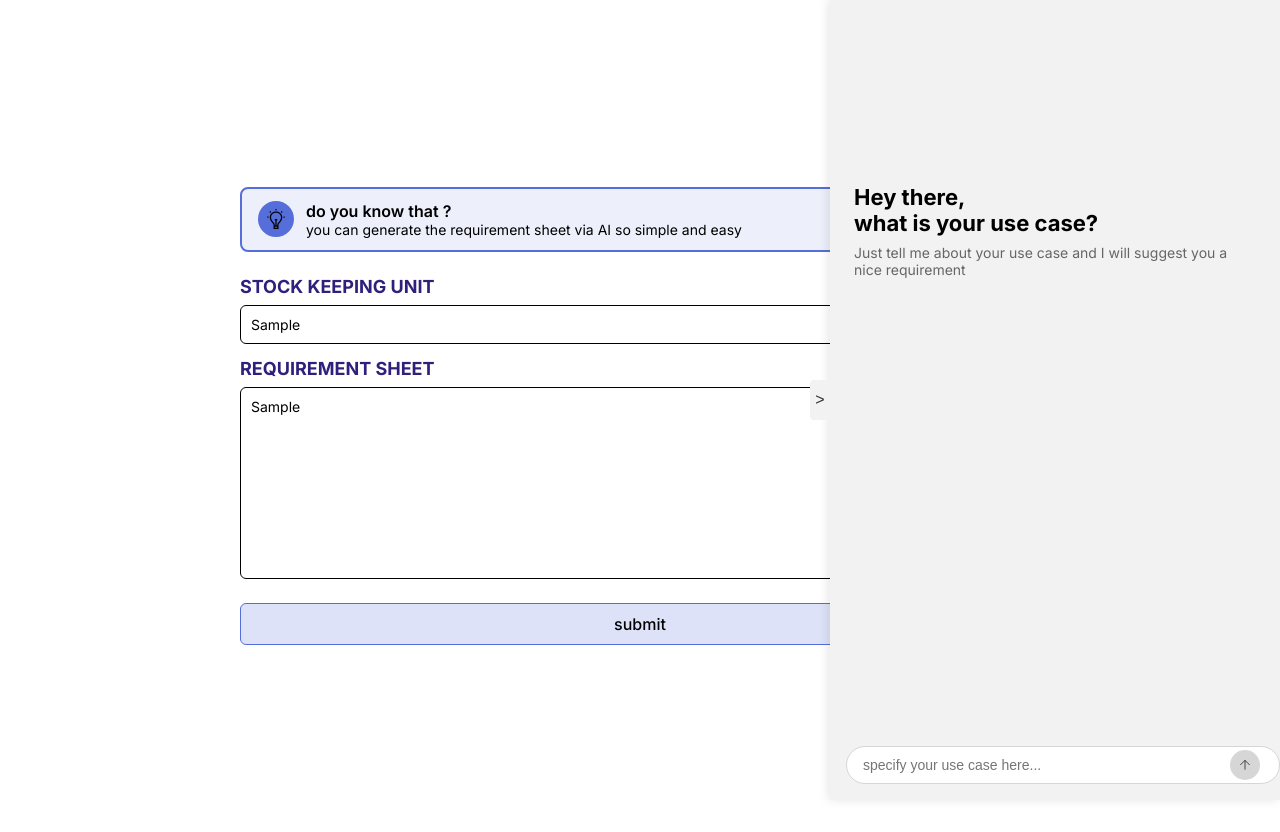
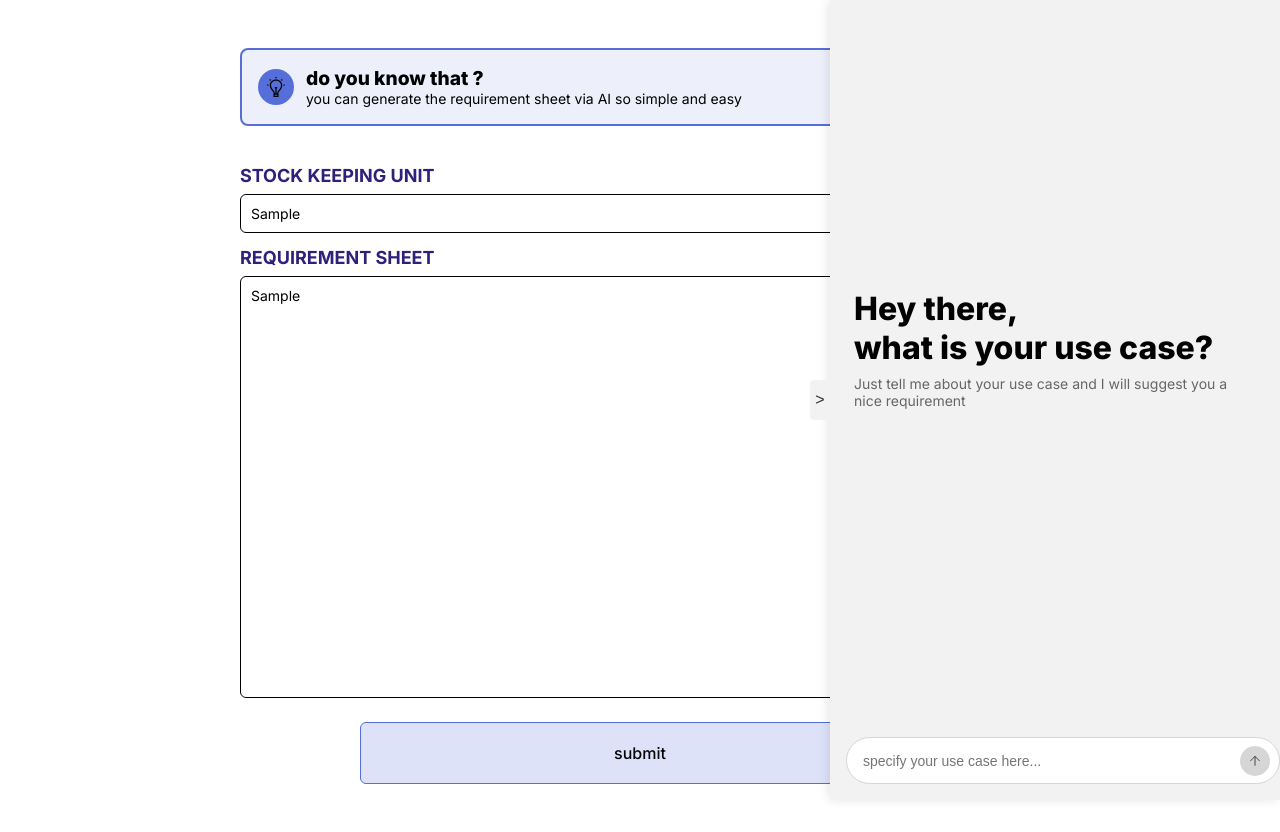
Before and after one commit to Yranshevare/Automate_Product_purchase, a React (Vite) app in the folder React_Frontend/: page /reqSheet in a window 1280 px wide. Both pictures are taken after typing "Sample", "Sample" into the empty fields and a click on the button "submit". Built offline with nearby package versions, Linux system fonts and the light colour scheme.

Commit message:
update file structure and css of frontend

```diff
--- a/React_Frontend/src/CSS/ReqSheet.css
+++ b/React_Frontend/src/CSS/ReqSheet.css
@@ -2,12 +2,11 @@
 
 /* Main Container */
 .req-sheet-container {
-  position: fixed;
+  /* position: fixed; */
   display: flex;
   justify-content: center;
-  align-items: center;
   flex-wrap: wrap;
-  min-height: 100vh;
+  height: 100%;
   font-family: Arial, sans-serif;
   width: 100%;
 }
@@ -15,12 +14,18 @@
 /* Main Content */
 .main-content-reqSheet {
   flex: 1;
+  height: 100%;
   padding: 20px;
   max-width: 800px;
   margin: 0 auto;
   transition: margin-right 0.3s ease;
 }
-
+.main-content-reqSheet form{
+  display: flex;
+  flex-direction: column;
+  align-items: center;
+  justify-content: center;
+}
 .main-content.with-sidebar {
   filter: blur(4px);
   z-index: -1;
@@ -37,7 +42,8 @@
   margin-bottom: 24px;
   width: 96%;
   cursor: pointer;
-  transition: transform 0.3s ease, opacity 0.3s ease
+  transition: transform 0.3s ease, opacity 0.3s ease;
+  height: 50px;
 }
 
 .info-banner.closing {
@@ -68,7 +74,8 @@
 
 .info-title {
   font-family: Inter;
-  font-weight: 600;
+  font-weight: 800;
+  font-size: larger;
   color: rgba(0, 0, 0, 1);
   margin: 0;
 }
@@ -92,10 +99,11 @@
 /* Form Sections */
 .form-section {
   margin-bottom: 20px;
+  width: 100%;
 }
 
 .form-section.closing{
-  transform: translateY(-20%);
+  transform: translateY(-15%);
   transition: transform 0.3s ease
 }
 
@@ -114,23 +122,25 @@
   border: 1px solid #000000;
   border-radius: 6px;
   font-size: 14px;
+  outline: none;
 }
 
 .requirement-textarea {
   font-family: Inter;
   width: 97%;
-  min-height: 170px;
+  min-height: 400px;
   padding: 10px;
   border: 1px solid #000000;
   border-radius: 6px;
   font-size: 14px;
   resize: vertical;
+  outline: none;
 }
 
 .submit-button {
   font-family: Inter;
-  width: 100%;
-  padding: 10px;
+  width: 70%;
+  padding: 20px;
   background-color: rgba(85, 110, 217, 0.2);
   border: 1px solid rgba(85,110,217,1);
   border-radius: 6px;
@@ -138,7 +148,7 @@
   font-weight: 500;
   font-size: 16px;
   cursor: pointer;
-  transition: background-color 0.2s, transform 0.3s ease;
+  transition: background-color 0.2s, transform 0.3s ease,scale 0.2s ease;
 }
 
 .submit-button.closing{
@@ -146,6 +156,7 @@
 }
 
 .submit-button:hover {
+  scale: 1.1;
   background-color: rgba(85, 110, 217, 0.3);
 }
 
@@ -195,17 +206,20 @@
 .sidebar-content {
   flex: 1;
   padding: 24px;
+  display: flex;
+  flex-direction: column;
+  justify-content: center;
 }
 
 /* Chat Initial View */
-.chat-initial {
+/* .chat-initial {
   margin-top: 160px;
-}
+} */
 
 .chat-title {
   font-family: Inter;
-  font-size: 22px;
-  font-weight: 700;
+  font-size: xx-large;
+  font-weight: 800;
   margin: 0;
   color: #000000;
 }
@@ -228,14 +242,16 @@
   width: 90%;
   padding: 10px 40px 10px 16px;
   border: 1px solid #d6d6d6;
-  border-radius: 20px;
+  border-radius: 50px;
   background-color: white;
   font-size: 14px;
+  height: 25px;
+  outline: none;
 }
 
 .arrow-up-button {
   position: absolute;
-  right: 20px;
+  right: 10px;
   top: 50%;
   transform: translateY(-50%);
   width: 30px;
@@ -247,6 +263,10 @@
   align-items: center;
   justify-content: center;
   cursor: pointer;
+  transition-duration: 0.3s;
+}
+.arrow-up-button:hover {
+  background-color: #797979;
 }
 
 .arrow-up-icon {
@@ -299,8 +319,10 @@
     width: 350px;
    }
    .chat-input-container{
-    top: -100px;
-    right: 10px
+    /* top: 00px; */
+    right: 10px;
+    width: 85%;
+
    }
    .chat-input{
     height: 50px;
--- /dev/null
+++ b/React_Frontend/src/Component/reqSheet/Chatbox.jsx
@@ -0,0 +1,75 @@
+import React, { useCallback, useState } from 'react'
+
+export default function ChatBox({isSidebarOpen,setSidebarOpen,handleInsert}) {
+    const [chatbot, setChatbot] = useState(false)
+    const [userInput, setUserInput] = useState("");
+
+
+    const toggleSidebar = () => {
+        setSidebarOpen(!isSidebarOpen);
+    };
+
+    const handleSendMessage = useCallback((e) => {
+        e.preventDefault();
+        setUserInput("");
+        setChatbot(true);
+    },[chatbot,userInput]);
+
+  return (
+    <>
+      {isSidebarOpen ? (
+        <div className={`sidebar-toggle open`} onClick={toggleSidebar}>
+          &gt;
+        </div>
+      ) : (
+        <div className={`sidebar-toggle`} onClick={toggleSidebar}>
+          &lt;
+        </div>
+      )}
+      {/* Sidebar */}
+      <div className={`sidebar ${isSidebarOpen ? "open" : ""}`}>
+        <div className="sidebar-content">
+        {!chatbot ? (
+            <div className="chat-initial">
+              <h1 className="chat-title">Hey there,</h1>
+              <h1 className="chat-title">what is your use case?</h1>
+              <p className="chat-description">
+                Just tell me about your use case and I will suggest you a nice requirement
+              </p>
+            </div>
+          ) : (
+            <div className="chatbot">
+              <p className="chat-paragraph">
+                Crafted passionately by our team, where boundless imagination fuels groundbreaking innovation, this
+                project is not just a design, but a revolution in the making! SayHello redefines the future of digital
+                interaction with seamless, intelligent conversations that elevate user experience to new heights. With
+                cutting-edge AI capabilities, SayHello ensures every interaction is insightful, responsive, and
+                engaging.
+              </p>
+              <button className="insert-button" onClick={handleInsert}>
+                insert
+              </button>
+            </div>
+
+          )}
+        </div>
+        <form className="chat-input-container" onSubmit={handleSendMessage}>
+          <input
+            type="text"
+            className="chat-input"
+            placeholder="specify your use case here..."
+            value={userInput}
+            onChange={(e) => setUserInput(e.target.value)}
+          />
+          <button type="submit" className="arrow-up-button">
+            <img
+              src="/arrow-up-icon.svg"
+              alt="Arrow Up Icon"
+              className="arrow-up-icon"
+            />
+          </button>
+        </form>
+      </div>
+    </>
+  )
+}
--- /dev/null
+++ b/React_Frontend/src/Component/reqSheet/Toast.jsx
@@ -0,0 +1,21 @@
+import React from 'react'
+
+export default function Toast({handleBannerClick,isBannerClosing,handleCloseBanner}) {
+
+  return (
+    <div className={`info-banner ${isBannerClosing ? "closing" : ""}`} onClick={handleBannerClick}>
+        <div className="info-icon-container">
+          <img src="/info-icon.svg" alt="Info Icon" className="info-icon" />
+        </div>
+        <div className="info-text">
+          <p className="info-title">do you know that ?</p>
+          <p className="info-description">
+            you can generate the requirement sheet via AI so simple and easy
+          </p>
+        </div>
+        <button className="close-button" onClick={handleCloseBanner}>
+          X
+        </button>
+    </div>
+  )
+}
--- a/React_Frontend/src/pages/ReqSheet.jsx
+++ b/React_Frontend/src/pages/ReqSheet.jsx
@@ -1,76 +1,50 @@
-"use client";
+import ChatBox from "../Component/reqSheet/Chatbox";
+import { useCallback, useState } from "react";
+import "../CSS/ReqSheet.css";
+import Toast from "../Component/reqSheet/Toast";
 
-import { useState } from "react";
-import "../CSS/ReqSheet.css";
 
 const ReqSheet = () => {
   const [isSidebarOpen, setSidebarOpen] = useState(false);
   const [skuValue, setSkuValue] = useState("");
   const [requirementText, setRequirementText] = useState("");
-  const [userInput, setUserInput] = useState("");
-  const [chatbot, setChatbot] = useState(false)
   const [isBannerClosing, setIsBannerClosing] = useState(false);
-  const [showInfoBanner, setShowInfoBanner] = useState(true);
+  // const [showInfoBanner, setShowInfoBanner] = useState(true);
 
-  const toggleSidebar = () => {
-    setSidebarOpen(!isSidebarOpen);
-  };
+  const handleBannerClick = useCallback(() => {
+    setIsBannerClosing(true);
+    setSidebarOpen(true);
+  },[isBannerClosing,isSidebarOpen]);
 
-  const handleSubmit = (e) => {
+
+  const handleCloseBanner = useCallback((e) => {
+    e.stopPropagation();
+    setIsBannerClosing(true);
+  },[isBannerClosing]);
+
+  const handleSubmit = useCallback((e) => {
     e.preventDefault();
     setSidebarOpen(true);
+  },[isSidebarOpen]);
 
-  };
-
-  const handleSendMessage = (e) => {
-    e.preventDefault();
-    setUserInput("");
-    setChatbot(true);
-  };
-
-  const handleInsert = () => {
-    // Simple insert function that adds sample text to the requirement
+  const handleInsert = useCallback(() => {
     const sampleText =
       "Crafted passionately by our team, where boundless imagination fuels groundbreaking innovation, this project is not just a design, but a revolution in the making!"
     setRequirementText((prev) => (prev ? `${prev}\n\n${sampleText}` : sampleText))
-  }
+    setSidebarOpen(!isSidebarOpen);
+  },[requirementText,isSidebarOpen]);
 
-  const handleBannerClick = () => {
-    setIsBannerClosing(true);
-    setSidebarOpen(true);
-    setTimeout(() => {
-      setShowInfoBanner(false);
-    }, 300);
-  };
-
-  const handleCloseBanner = (e) => {
-    e.stopPropagation();
-    setIsBannerClosing(true);
-    setTimeout(() => {
-      setShowInfoBanner(false);
-    }, 300);
-  };
 
   return (
     <div className="req-sheet-container">
       <div className={`main-content-reqSheet ${isSidebarOpen ? "with-sidebar" : ""}`}>
         {/* Info Banner */}
-        {showInfoBanner && (
-          <div className={`info-banner ${isBannerClosing ? "closing" : ""}`} onClick={handleBannerClick}>
-            <div className="info-icon-container">
-              <img src="/info-icon.svg" alt="Info Icon" className="info-icon" />
-            </div>
-            <div className="info-text">
-              <p className="info-title">do you know that ?</p>
-              <p className="info-description">
-                you can generate the requirement sheet via AI so simple and easy
-              </p>
-            </div>
-            <button className="close-button" onClick={handleCloseBanner}>
-              X
-            </button>
-          </div>
-        )}
+            <Toast
+              handleBannerClick={handleBannerClick}
+              isBannerClosing={isBannerClosing}
+              handleCloseBanner={handleCloseBanner}
+            />
+
         {/* Form */}
         <form onSubmit={handleSubmit}>
           <div className={`form-section ${isBannerClosing ? "closing" : ""}`}>
@@ -96,59 +70,11 @@ const ReqSheet = () => {
         </form>
       </div>
       {/* Sidebar Toggle Button */}
-      {isSidebarOpen ? (
-        <div className={`sidebar-toggle open`} onClick={toggleSidebar}>
-          &gt;
-        </div>
-      ) : (
-        <div className={`sidebar-toggle`} onClick={toggleSidebar}>
-          &lt;
-        </div>
-      )}
-      {/* Sidebar */}
-      <div className={`sidebar ${isSidebarOpen ? "open" : ""}`}>
-        <div className="sidebar-content">
-        {!chatbot ? (
-            <div className="chat-initial">
-              <h3 className="chat-title">Hey there,</h3>
-              <h3 className="chat-title">what is your use case?</h3>
-              <p className="chat-description">
-                Just tell me about your use case and I will suggest you a nice requirement
-              </p>
-            </div>
-          ) : (
-            <div className="chatbot">
-              <p className="chat-paragraph">
-                Crafted passionately by our team, where boundless imagination fuels groundbreaking innovation, this
-                project is not just a design, but a revolution in the making! SayHello redefines the future of digital
-                interaction with seamless, intelligent conversations that elevate user experience to new heights. With
-                cutting-edge AI capabilities, SayHello ensures every interaction is insightful, responsive, and
-                engaging.
-              </p>
-              <button className="insert-button" onClick={handleInsert}>
-                insert
-              </button>
-            </div>
-
-          )}
-        </div>
-        <form className="chat-input-container" onSubmit={handleSendMessage}>
-          <input
-            type="text"
-            className="chat-input"
-            placeholder="specify your use case here..."
-            value={userInput}
-            onChange={(e) => setUserInput(e.target.value)}
-          />
-          <button type="submit" className="arrow-up-button">
-            <img
-              src="/arrow-up-icon.svg"
-              alt="Arrow Up Icon"
-              className="arrow-up-icon"
-            />
-          </button>
-        </form>
-      </div>
+      <ChatBox
+        isSidebarOpen={isSidebarOpen}
+        setSidebarOpen={setSidebarOpen}
+        handleInsert={handleInsert}
+      />
     </div>
   );
 };
```
